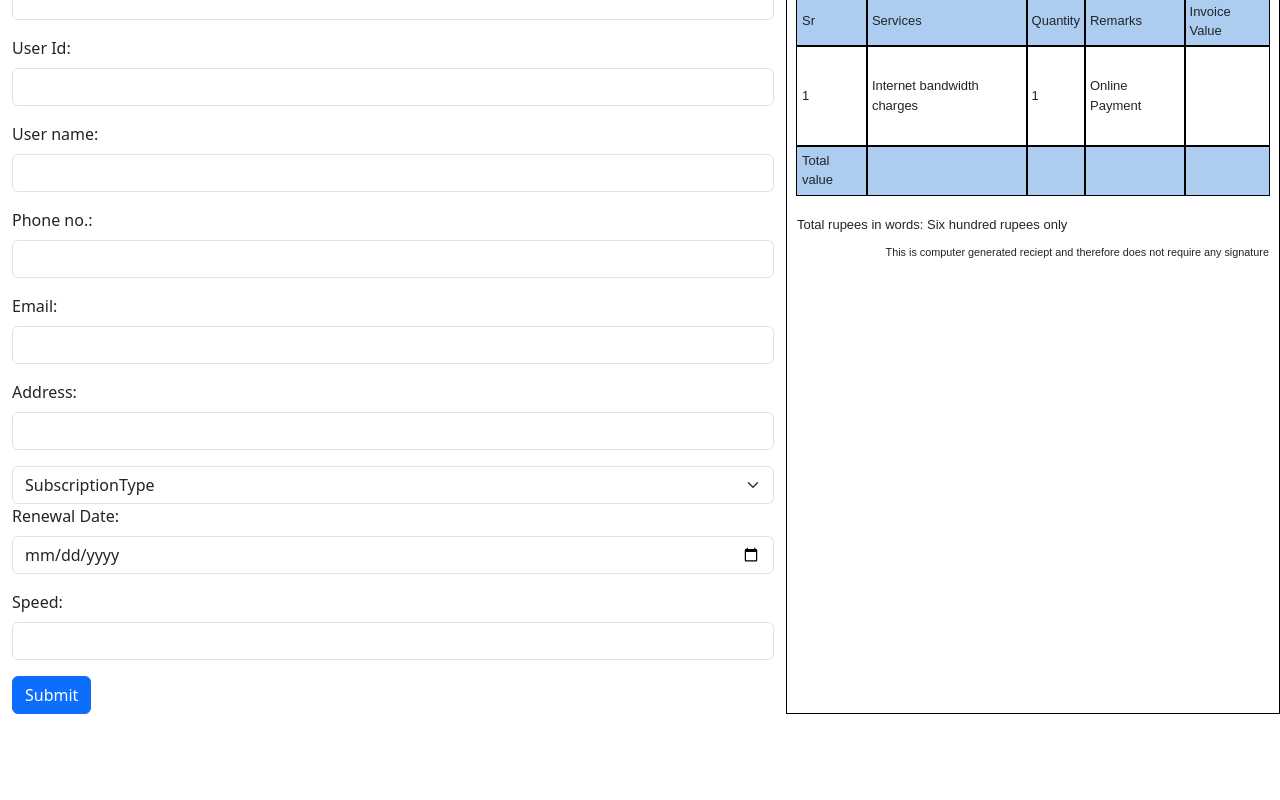
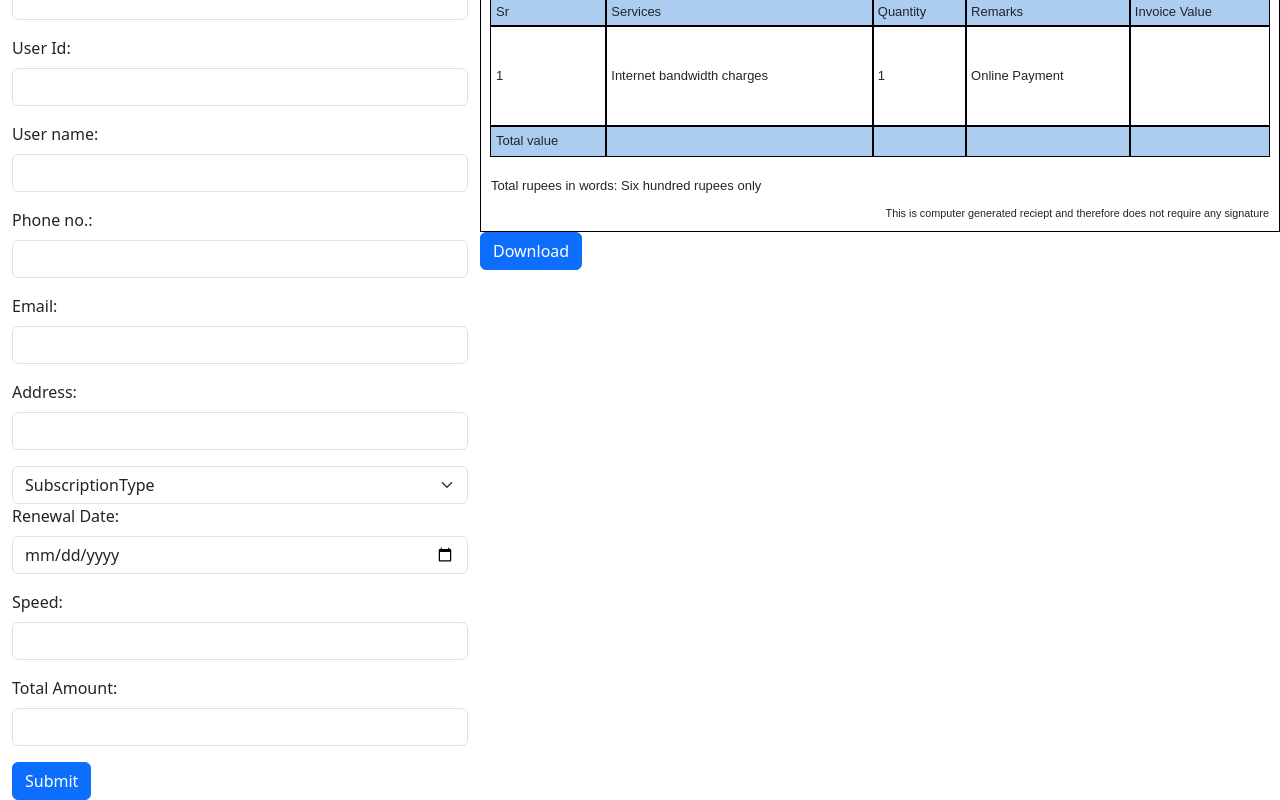
Before and after one commit to ZaraQureshi/DynamicInternetBillGenerator, a React (Create React App) app: page / in a window 1280 px wide. Shown: the part 308-1108 px from the top of the page. Before the commit the page ends 1022 px from the top, so only its background shows below. Built offline with nearby package versions, Linux system fonts and the light colour scheme.

Commit message:
add downloadbtn and price

```diff
--- a/package.json
+++ b/package.json
@@ -7,6 +7,8 @@
     "bootstrap": "^5.3.3",
     "bootstrap-icons": "^1.11.3",
     "cra-template-typescript": "1.2.0",
+    "html2canvas": "^1.4.1",
+    "jspdf": "^2.5.2",
     "react": "^19.0.0",
     "react-dom": "^19.0.0",
     "react-router-dom": "^7.1.1",
--- a/src/Bill.tsx
+++ b/src/Bill.tsx
@@ -1,10 +1,26 @@
 import React, { useEffect } from "react";
 import { useData } from "./DataContext.tsx";
+import jsPDF from "jspdf";
+import html2canvas from "html2canvas";
 const Bill = () => {
   const { data } = useData();
   //
+  const downloadPDF = () => {
+    const element = document.getElementById("main-container"); // ID of the HTML element you want to convert to PDF
+    if (!element || !(element instanceof HTMLElement)) {
+        console.error("Element with the specified ID is not a valid HTMLElement.");
+        return;
+      }
+    html2canvas(element).then((canvas: HTMLCanvasElement) => {
+      const imgData = canvas.toDataURL("image/png");
+      const pdf = new jsPDF("p", "mm", "a4");
+      const pdfWidth = pdf.internal.pageSize.getWidth();
+      const pdfHeight = (canvas.height * pdfWidth) / canvas.width;
 
-  console.log(data);
+      pdf.addImage(imgData, "PNG", 0, 0, pdfWidth, pdfHeight);
+      pdf.save("download.pdf"); // Save the PDF file
+    });
+  };
   const generateRandomNumber=()=>{
     return Math.floor(Math.random()*10000000000)
   }
@@ -53,7 +69,10 @@ const Bill = () => {
   };
 
   return (
-    <div class="main-container">
+    <div>
+
+
+    <div class="main-container" id="main-container">
       <div class="provider-details">
         <div>
           <h3>{data.providerName}</h3>
@@ -104,7 +123,7 @@ const Bill = () => {
             <td>Internet bandwidth charges</td>
             <td>1</td>
             <td>Online Payment</td>
-            <td>{data.price}</td>
+            <td>{data.totalAmount}</td>
           </tr>
           <tr>
             <td>Total value</td>
@@ -123,6 +142,10 @@ const Bill = () => {
         </p>
       </div>
     </div>
+    <button type="submit" class="btn btn-primary" onClick={downloadPDF()}>
+          Download
+        </button>
+    </div>
   );
 };
 export default Bill;
--- a/src/DataContext.tsx
+++ b/src/DataContext.tsx
@@ -20,7 +20,8 @@ export const DataProvider: React.FC<{ children: ReactNode }> =({children})=>{
     subscriptionType:"",
     renewalDate:"",
     speed:"",
-    totalAmount:""
+    totalAmount:"",
+
     });
     return (
         <DataContext.Provider value={{data,setData}}>
--- a/src/Form.tsx
+++ b/src/Form.tsx
@@ -143,6 +143,16 @@ const Form = () => {
             onChange={handleInputChange}
           />
         </div>
+        <div class="mb-3">
+          <label class="form-label">Total Amount:</label>
+          <input
+            type="text"
+            class="form-control"
+            name="totalAmount"
+            value={data.totalAmount}
+            onChange={handleInputChange}
+          />
+        </div>
 
         <button type="submit" class="btn btn-primary">
           Submit
```
Also changed, not shown: 1 other file (tests, documents, lock files or other folders).
